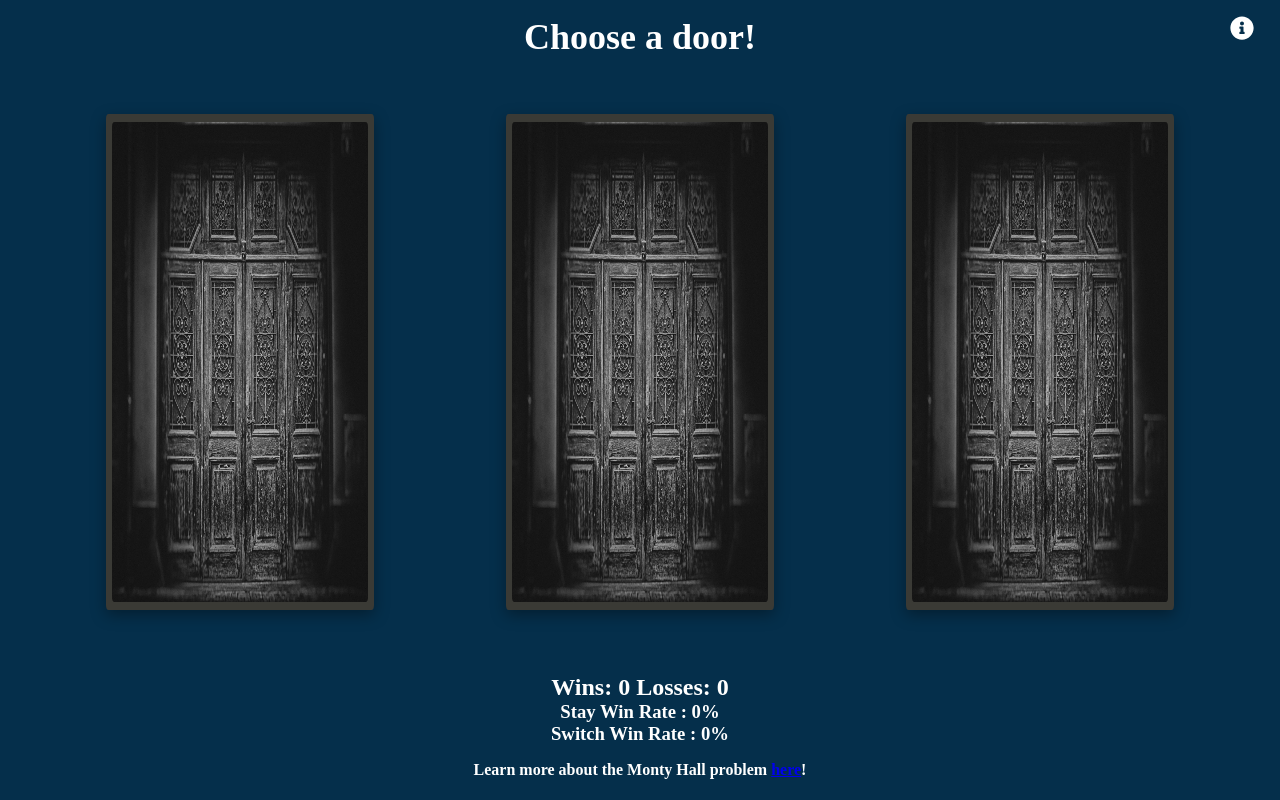
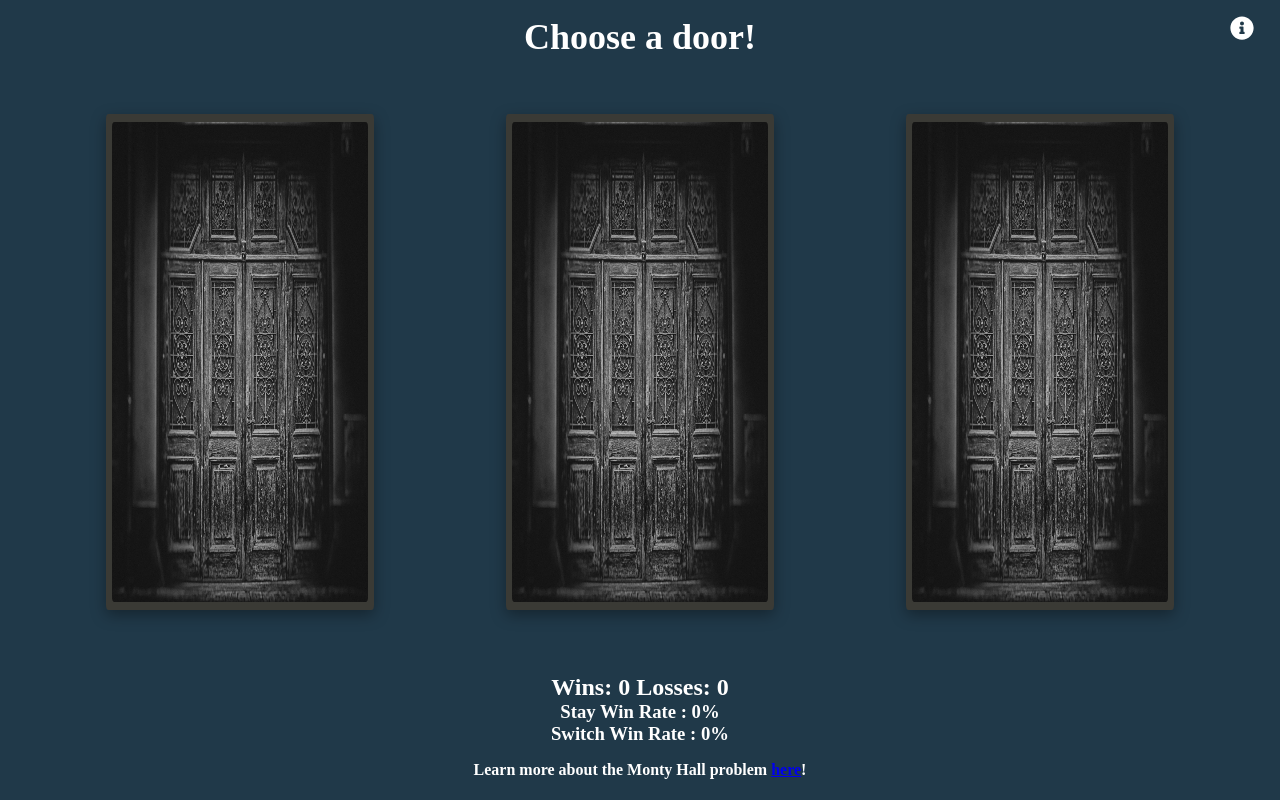
Before and after one commit to rkd412/monty-hall, a React (Create React App) app: page / in a window 1280 px wide. Built offline with nearby package versions, Linux system fonts and the light colour scheme.

Commit message:
changed colors a bit

```diff
--- a/src/components/MontyHall.module.css
+++ b/src/components/MontyHall.module.css
@@ -1,5 +1,5 @@
 .container {
-  background: #052f4b;
+  background: #203949;
   width: 100%;
   height: 100vh;
   color: #ffffff;
@@ -29,7 +29,7 @@
 }
 
 .doors-box {
-  background: #052f4b;
+  background: #203949;
   display: flex;
   justify-content: space-around;
   padding: 5vh;
```
